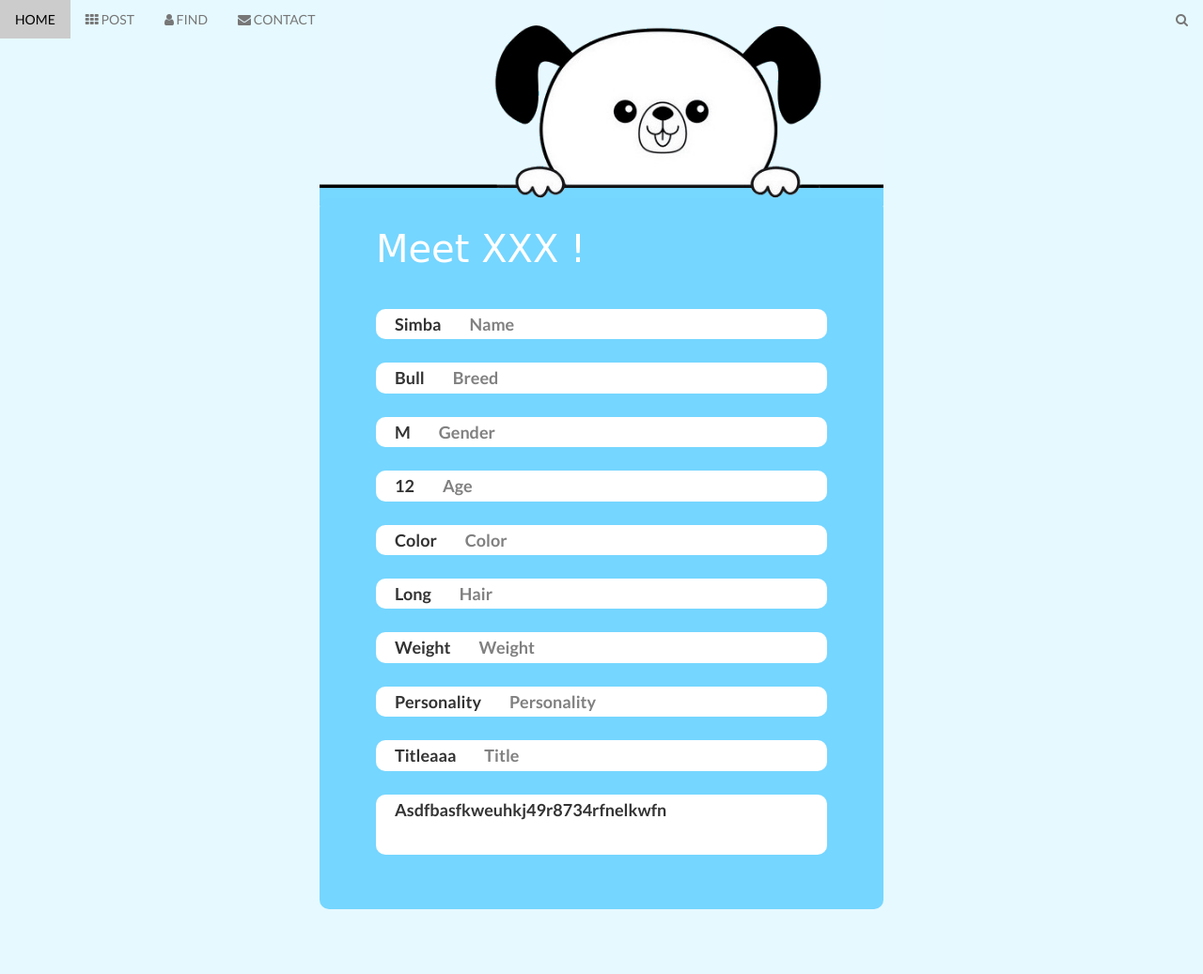
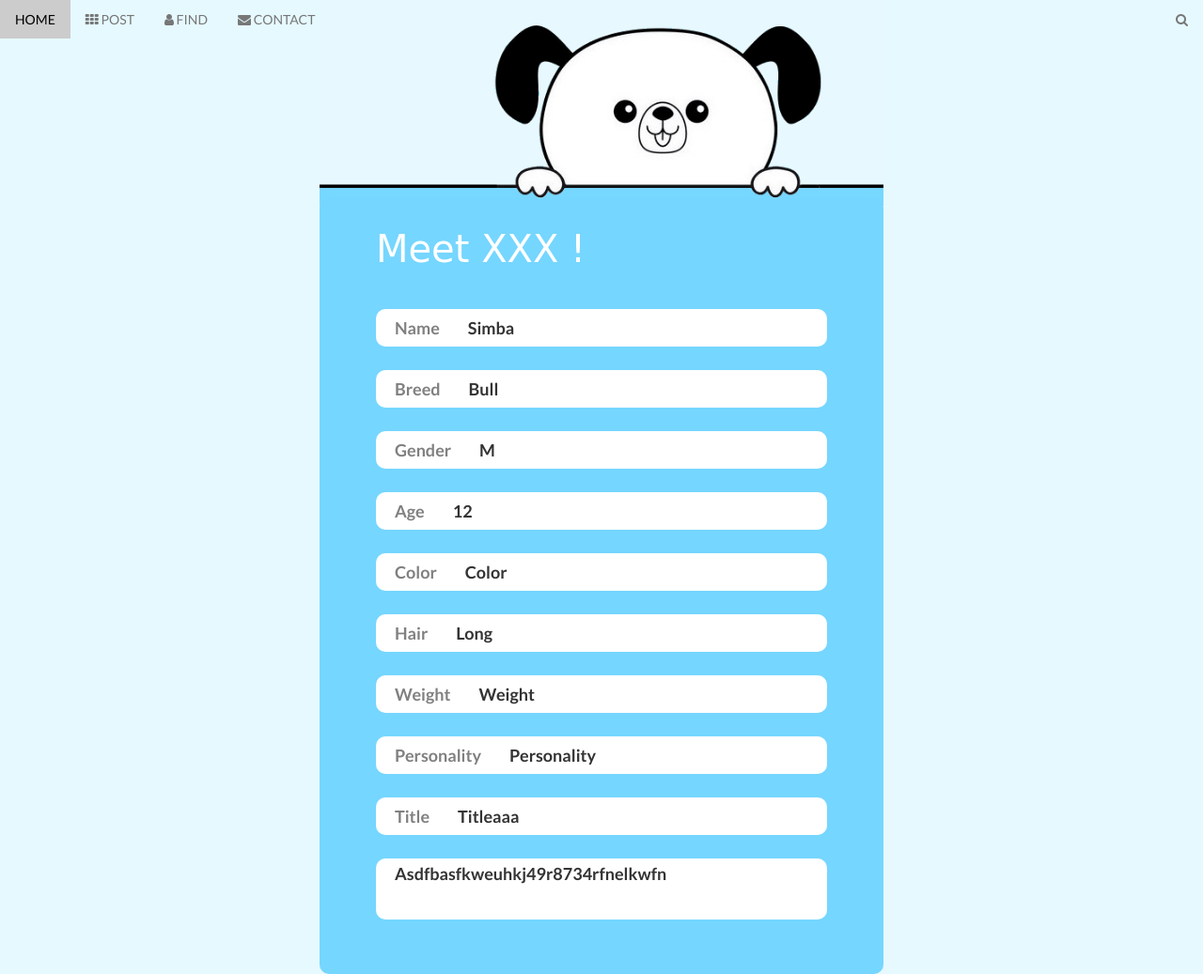
Before and after one commit to dargooo/Pet-Adoption, a Flask app: page /present-dog in a window 1280 px wide. Shown: the whole page at 94% size. Before the commit the page ends 968 px from the top, so only its background shows below. Run offline with Flask 2, Linux system fonts and the light colour scheme; parts of the project's set-up code (start-up, migrations or seed data) failed here and were passed over; some libraries are stand-ins or nearby versions.

Commit message:
present-group

```diff
--- a/static/css/main.css
+++ b/static/css/main.css
@@ -615,6 +615,27 @@ button {
 .input-group-icon {
   position: relative;
   width: 100%;
+}
+
+.present-group {
+  position: relative;
+  min-height: 40px;
+  margin-bottom: 20px;
+  background: #ffffff;
+  -webkit-border-radius: 10px;
+  -moz-border-radius: 10px;
+  border-radius: 10px;
+  display: -webkit-box;
+  display: -webkit-flex;
+  display: -moz-box;
+  display: -ms-flexbox;
+  display: flex;
+  -webkit-box-align: center;
+  -webkit-align-items: center;
+  -moz-box-align: center;
+  -ms-flex-align: center;
+  align-items: center;
+  padding: 0 20px;
 }
 
 .input-icon {
--- a/templates/present-dog.html
+++ b/templates/present-dog.html
@@ -77,54 +77,54 @@
 
             <div class="col-2">
 
-                <div class="input-group" style="margin-bottom: 25px;">
+                <div class="present-group" style="margin-bottom: 25px;">
+                    <label class="label-2">Name</label>
                     <label class="label" id="present-name">Simba</label>
-                    <label class="label-2">Name</label>
                 </div>
 
-                <div class="input-group" style="margin-bottom: 25px;">
+                <div class="present-group" style="margin-bottom: 25px;">
+                    <label class="label-2">Breed</label>
                     <label class="label" id="present-breed">Bull</label>
-                    <label class="label-2">Breed</label>
                 </div>
 
-                <div class="input-group" style="margin-bottom: 25px;">
+                <div class="present-group" style="margin-bottom: 25px;">
+                    <label class="label-2">gender</label>
                     <label class="label" id="present-gender">M</label>
-                    <label class="label-2">gender</label>
                 </div>
 
-                <div class="input-group" style="margin-bottom: 25px;">
+                <div class="present-group" style="margin-bottom: 25px;">
+                    <label class="label-2">Age</label>
                     <label class="label" id="present-age">12</label>
-                    <label class="label-2">Age</label>
                 </div>
 
-                <div class="input-group" style="margin-bottom: 25px;">
+                <div class="present-group" style="margin-bottom: 25px;">
+                    <label class="label-2">Color</label>
                     <label class="label" id="present-color">color</label>
-                    <label class="label-2">Color</label>
                 </div>
 
-                <div class="input-group" style="margin-bottom: 25px;">
+                <div class="present-group" style="margin-bottom: 25px;">
+                    <label class="label-2">Hair</label>
                     <label class="label" id="present-hair">long</label>
-                    <label class="label-2">Hair</label>
                 </div>
 
 
-                <div class="input-group" style="margin-bottom: 25px;">
+                <div class="present-group" style="margin-bottom: 25px;">
+                    <label class="label-2">Weight</label>
                     <label class="label" id="present-weight">weight</label>
-                    <label class="label-2">Weight</label>
                 </div>
 
-                <div class="input-group" style="margin-bottom: 25px;">
+                <div class="present-group" style="margin-bottom: 25px;">
+                    <label class="label-2">Personality</label>
                     <label class="label" id="present-personality">Personality</label>
-                    <label class="label-2">Personality</label>
                 </div>
             </div>
 
-                <div class="input-group" style="margin-bottom: 25px;">
+                <div class="present-group" style="margin-bottom: 25px;">
+                    <label class="label-2">Title</label>
 					<label class="label" id="present-title">titleaaa</label>
-                    <label class="label-2">Title</label>
                 </div>
 
-                <div class="input-group" style="margin-bottom: 25px;">
+                <div class="present-group" style="margin-bottom: 25px;">
                     <textarea class="label" id="present-description">asdfbasfkweuhkj49r8734rfnelkwfn</textarea>
                 </div>
 
```
